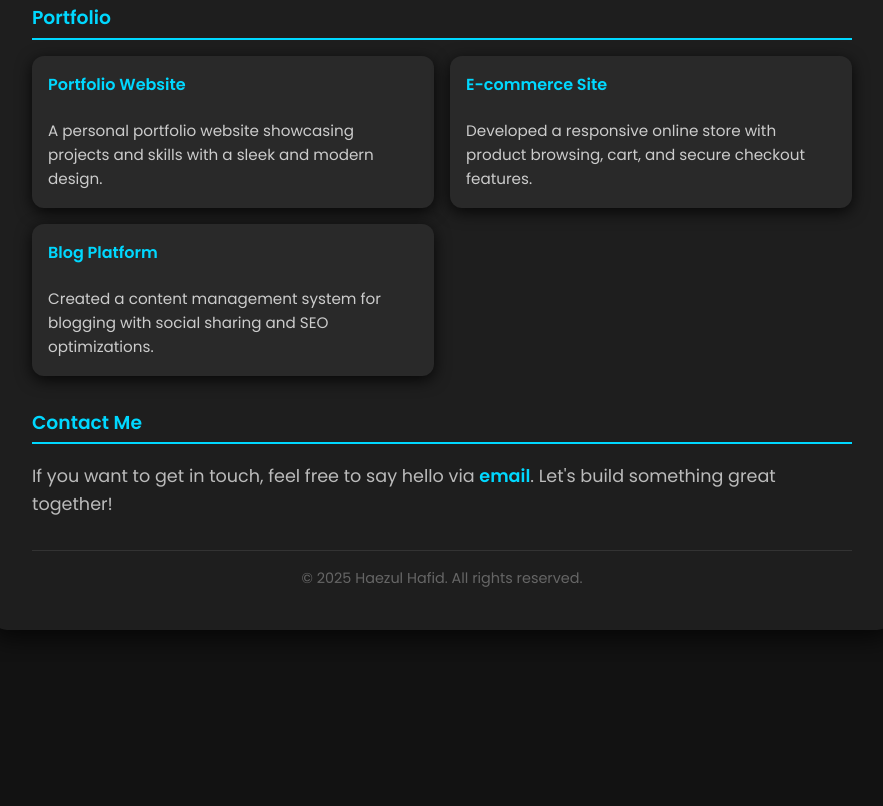
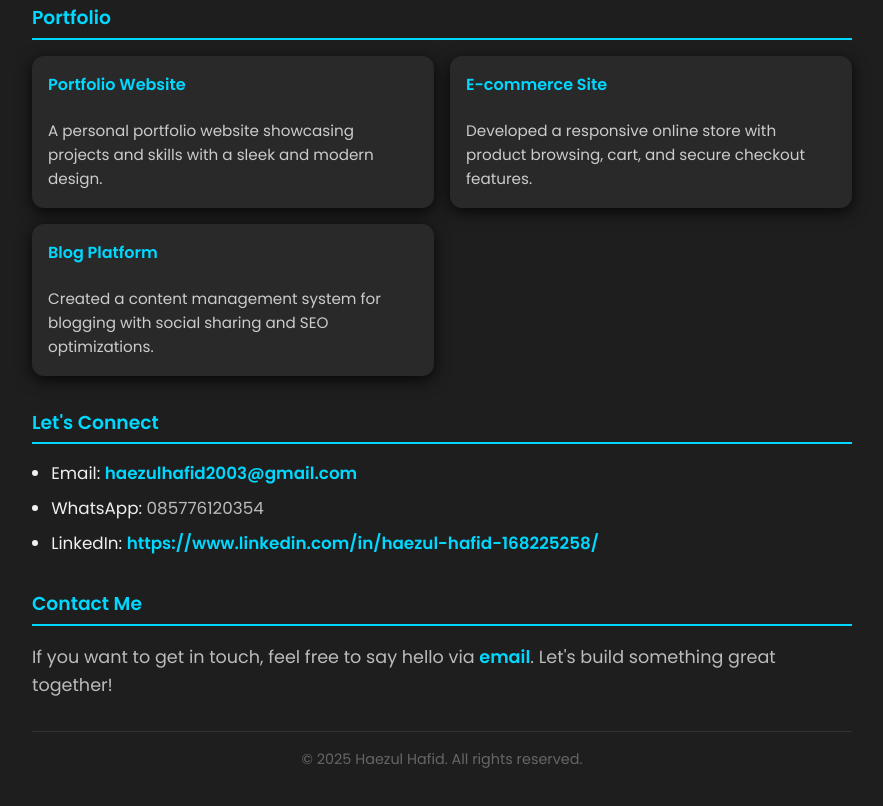
Before and after one commit to haezul-hafid/haezul-portfolio, a plain HTML site: page index.html in a window 1280 px wide. Shown: the part 562-1368 px from the top of the page, without its empty margins (198-1081 px from the left). Before the commit the page ends 1224 px from the top, so only its background shows below. Drawn offline with Linux system fonts and the light colour scheme.

Commit message:
Update index.html

```diff
--- a/index.html
+++ b/index.html
@@ -123,6 +123,13 @@
         a.contact-link:hover {
             color: #80ffff;
         }
+        ul {
+            padding-left: 1.2rem;
+        }
+        ul li {
+            margin-bottom: 0.5rem;
+            font-size: 1.05rem;
+        }
     </style>
 </head>
 <body>
@@ -169,6 +176,15 @@
             </div>
         </section>
 
+        <section aria-labelledby="connect-title">
+            <h3 id="connect-title">Let's Connect</h3>
+            <ul>
+                <li>Email: <a href="mailto:haezulhafid2003@gmail.com" class="contact-link">haezulhafid2003@gmail.com</a></li>
+                <li>WhatsApp: <span style="color:#bbb;">085776120354</span></li>
+                <li>LinkedIn: <a href="https://www.linkedin.com/in/haezul-hafid-168225258/" target="_blank" class="contact-link">https://www.linkedin.com/in/haezul-hafid-168225258/</a></li>
+            </ul>
+        </section>
+
         <section aria-labelledby="contact-title">
             <h3 id="contact-title">Contact Me</h3>
             <p>If you want to get in touch, feel free to say hello via <a href="mailto:haezul@example.com" class="contact-link">email</a>. Let's build something great together!</p>
```
